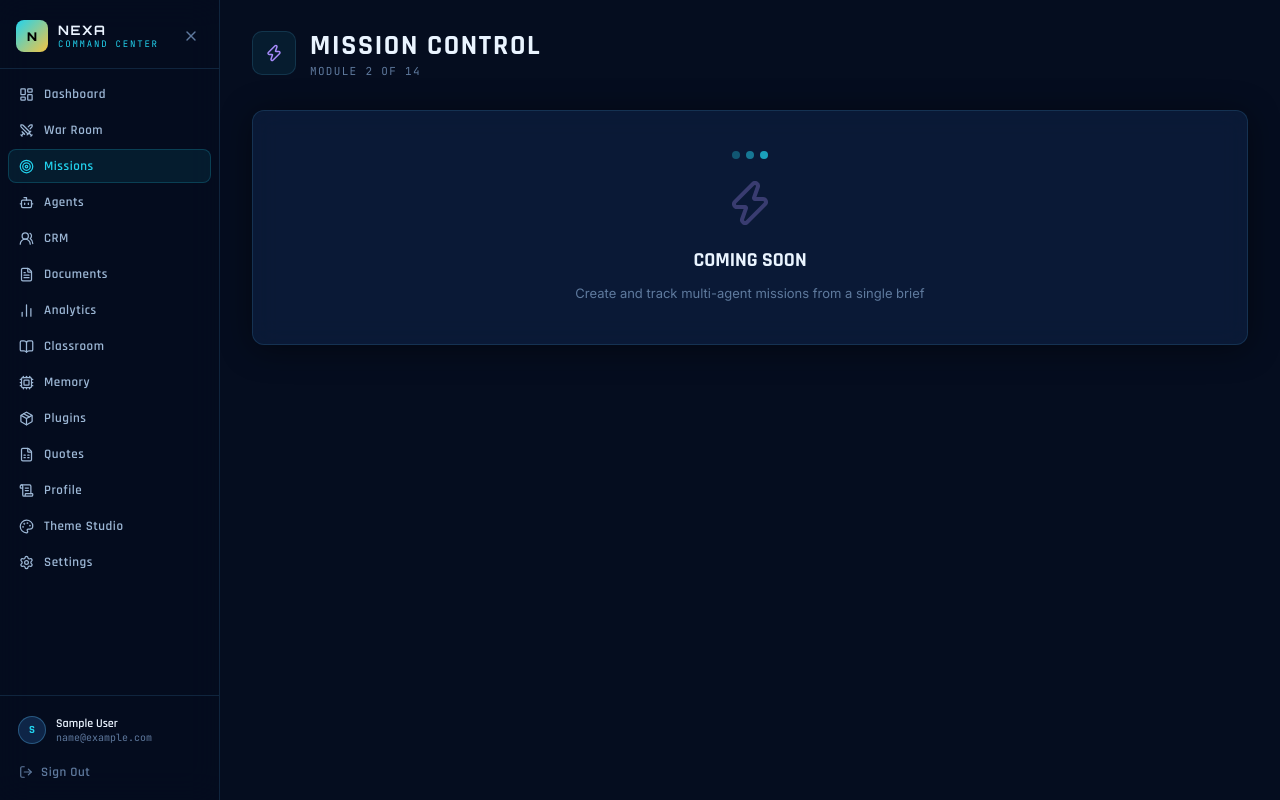
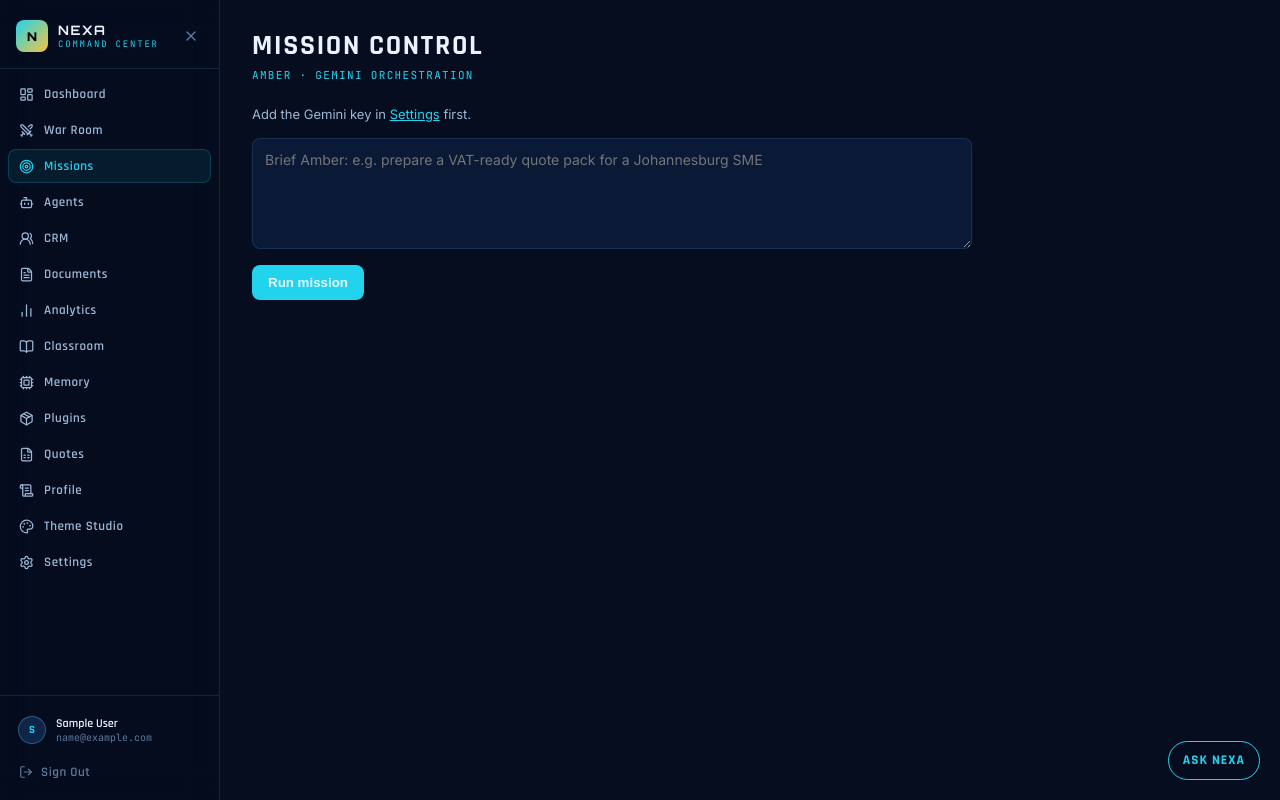
Before and after one commit to seanie84/seanie84.github.io, a React (Vite) app: page /missions in a window 1280 px wide. Built offline with nearby package versions, Linux system fonts and the light colour scheme; sample sign-in values are in the browser's storage.

Commit message:
feat(nexas): wire Gemini chat into Settings types, agent modal, NEXA dock, Amber missions

```diff
--- a/src/components/layout/AppShell.tsx
+++ b/src/components/layout/AppShell.tsx
@@ -1,12 +1,14 @@
 import { type ReactNode, useState, useEffect } from 'react';
 import Sidebar from './Sidebar';
 import { Menu } from 'lucide-react';
+import GeminiChat from '../GeminiChat';
 
 export default function AppShell({ children }: { children: ReactNode }) {
   const [sidebarOpen, setSidebarOpen] = useState(() => {
     if (typeof window === 'undefined') return true;
     return window.innerWidth >= 1024;
   });
+  const [dock, setDock] = useState(false);
 
   useEffect(() => {
     const handleResize = () => {
@@ -25,7 +27,7 @@ export default function AppShell({ children }: { children: ReactNode }) {
         minHeight: '100vh',
         overflowY: 'auto',
         background: 'var(--void)',
-        padding: '28px 32px',
+        padding: '28px 32px 96px',
         transition: 'margin-left 0.2s',
       }}>
         {!sidebarOpen && (
@@ -44,6 +46,28 @@ export default function AppShell({ children }: { children: ReactNode }) {
         )}
         {children}
       </main>
+      <button
+        type="button"
+        onClick={() => setDock((v) => !v)}
+        style={{
+          position: 'fixed', right: 20, bottom: 20, zIndex: 80,
+          padding: '10px 14px', borderRadius: 999,
+          border: '1px solid var(--cyan)', background: 'rgba(5,13,31,0.92)',
+          color: 'var(--cyan)', fontFamily: 'Rajdhani', fontWeight: 700,
+          letterSpacing: '0.08em', cursor: 'pointer',
+        }}
+      >
+        {dock ? 'CLOSE NEXA' : 'ASK NEXA'}
+      </button>
+      {dock && (
+        <div className="glass" style={{
+          position: 'fixed', right: 20, bottom: 72, zIndex: 80,
+          width: 'min(420px, calc(100vw - 40px))', padding: 16,
+          boxShadow: 'var(--elev-glow)',
+        }}>
+          <GeminiChat />
+        </div>
+      )}
     </div>
   );
 }
--- a/src/pages/Missions.tsx
+++ b/src/pages/Missions.tsx
@@ -1,14 +1,57 @@
-import { Zap } from 'lucide-react';
-import ComingSoon from '../components/ComingSoon';
+import { useState } from 'react';
+import { Link } from 'react-router-dom';
+import { askAmber } from '../lib/brain';
+import { hasGeminiKey } from '../lib/gemini';
 
 export default function Missions() {
+  const [brief, setBrief] = useState('');
+  const [plan, setPlan] = useState('');
+  const [err, setErr] = useState('');
+  const [busy, setBusy] = useState(false);
+
+  async function run() {
+    if (!brief.trim() || busy) return;
+    setBusy(true);
+    setErr('');
+    try {
+      setPlan(await askAmber(brief.trim()));
+    } catch (e) {
+      setErr(e instanceof Error ? e.message : String(e));
+    } finally {
+      setBusy(false);
+    }
+  }
+
   return (
-    <ComingSoon
-      icon={Zap}
-      title="Mission Control"
-      description="Create and track multi-agent missions from a single brief"
-      step={2}
-      totalSteps={14}
-    />
+    <div>
+      <h1 style={{ fontFamily: 'Rajdhani', fontWeight: 700, fontSize: 28, textTransform: 'uppercase', letterSpacing: '0.06em', color: 'var(--ink)', marginBottom: 4 }}>Mission Control</h1>
+      <p style={{ fontFamily: 'JetBrains Mono', fontSize: 11, color: 'var(--cyan)', letterSpacing: '0.12em', marginBottom: 24 }}>AMBER · GEMINI ORCHESTRATION</p>
+      {!hasGeminiKey() && (
+        <p style={{ marginBottom: 16, fontFamily: 'Inter', fontSize: 13, color: 'var(--ink-2)' }}>
+          Add the Gemini key in <Link to="/settings" style={{ color: 'var(--cyan)' }}>Settings</Link> first.
+        </p>
+      )}
+      <textarea
+        value={brief}
+        onChange={(e) => setBrief(e.target.value)}
+        placeholder="Brief Amber: e.g. prepare a VAT-ready quote pack for a Johannesburg SME"
+        rows={5}
+        style={{
+          width: '100%', maxWidth: 720, padding: 12, marginBottom: 12,
+          background: 'var(--glass)', border: '1px solid var(--line)', borderRadius: 8,
+          color: 'var(--ink)', fontFamily: 'Inter', fontSize: 14,
+        }}
+      />
+      <div>
+        <button type="button" onClick={() => void run()} disabled={busy} style={{
+          padding: '10px 16px', borderRadius: 8, border: 'none',
+          background: 'var(--cyan)', color: 'var(--bg)', fontWeight: 700, cursor: 'pointer',
+        }}>{busy ? 'Amber planning…' : 'Run mission'}</button>
+      </div>
+      {err && <p style={{ color: '#fca5a5', marginTop: 12 }}>{err}</p>}
+      {plan && (
+        <pre className="glass" style={{ marginTop: 20, padding: 20, whiteSpace: 'pre-wrap', fontFamily: 'Inter', fontSize: 14, color: 'var(--ink)', maxWidth: 720 }}>{plan}</pre>
+      )}
+    </div>
   );
 }
--- a/src/pages/Settings.tsx
+++ b/src/pages/Settings.tsx
@@ -1,4 +1,4 @@
-import { useState } from 'react';
+import { useState, type CSSProperties } from 'react';
 import {
   DEFAULT_MODEL,
   MODELS,
@@ -51,8 +51,7 @@ export default function Settings() {
           GOOGLE AI STUDIO API KEY
         </div>
         <p style={{ fontFamily: 'Inter', fontSize: 13, color: 'var(--ink-2)', marginBottom: 12, lineHeight: 1.5 }}>
-          Create a key at aistudio.google.com/apikey. It is stored in this browser only.
-          Do not paste it into a public repo or chat.
+          Create a key at aistudio.google.com/apikey. It stays in this browser only.
         </p>
         <input
           type="password"
@@ -66,10 +65,7 @@ export default function Settings() {
             color: 'var(--ink)', fontFamily: 'JetBrains Mono', fontSize: 13, outline: 'none',
           }}
         />
-
-        <div style={{ fontFamily: 'JetBrains Mono', fontSize: 10, color: 'var(--ink-3)', letterSpacing: '0.1em', marginBottom: 8 }}>
-          MODEL
-        </div>
+        <div style={{ fontFamily: 'JetBrains Mono', fontSize: 10, color: 'var(--ink-3)', letterSpacing: '0.1em', marginBottom: 8 }}>MODEL</div>
         <select
           value={model}
           onChange={(e) => setModel(e.target.value)}
@@ -81,25 +77,18 @@ export default function Settings() {
         >
           {MODELS.map((m) => <option key={m} value={m}>{m}</option>)}
         </select>
-
         <div style={{ display: 'flex', gap: 8, flexWrap: 'wrap' }}>
           <button type="button" onClick={save} style={btn}>Save</button>
-          <button type="button" onClick={() => void test()} disabled={busy} style={btn}>
-            {busy ? 'Testing…' : 'Test Gemini'}
-          </button>
-          <button type="button" onClick={() => { clearGeminiKey(); setKey(''); setStatus('Key removed from this device.'); }} style={{ ...btn, background: 'transparent', color: 'var(--ink-2)', border: '1px solid var(--line)' }}>
-            Remove key
-          </button>
+          <button type="button" onClick={() => void test()} disabled={busy} style={btn}>{busy ? 'Testing…' : 'Test Gemini'}</button>
+          <button type="button" onClick={() => { clearGeminiKey(); setKey(''); setStatus('Key removed from this device.'); }} style={{ ...btn, background: 'transparent', color: 'var(--ink-2)', border: '1px solid var(--line)' }}>Remove key</button>
         </div>
-        {status && (
-          <p style={{ marginTop: 16, fontFamily: 'Inter', fontSize: 13, color: 'var(--ink-2)', whiteSpace: 'pre-wrap' }}>{status}</p>
-        )}
+        {status && <p style={{ marginTop: 16, fontFamily: 'Inter', fontSize: 13, color: 'var(--ink-2)', whiteSpace: 'pre-wrap' }}>{status}</p>}
       </div>
     </div>
   );
 }
 
-const btn: React.CSSProperties = {
+const btn: CSSProperties = {
   padding: '10px 16px',
   borderRadius: 8,
   border: 'none',
```
